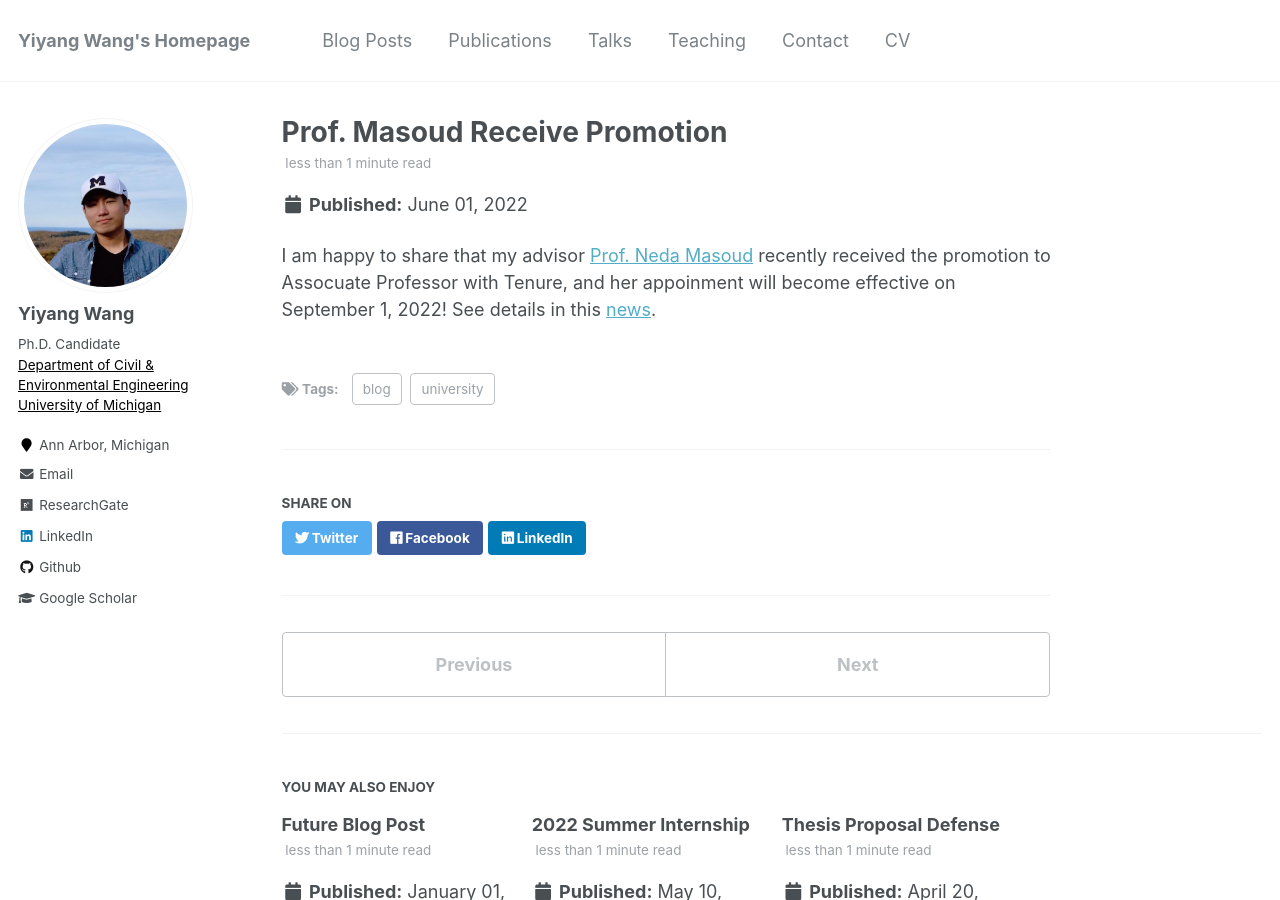
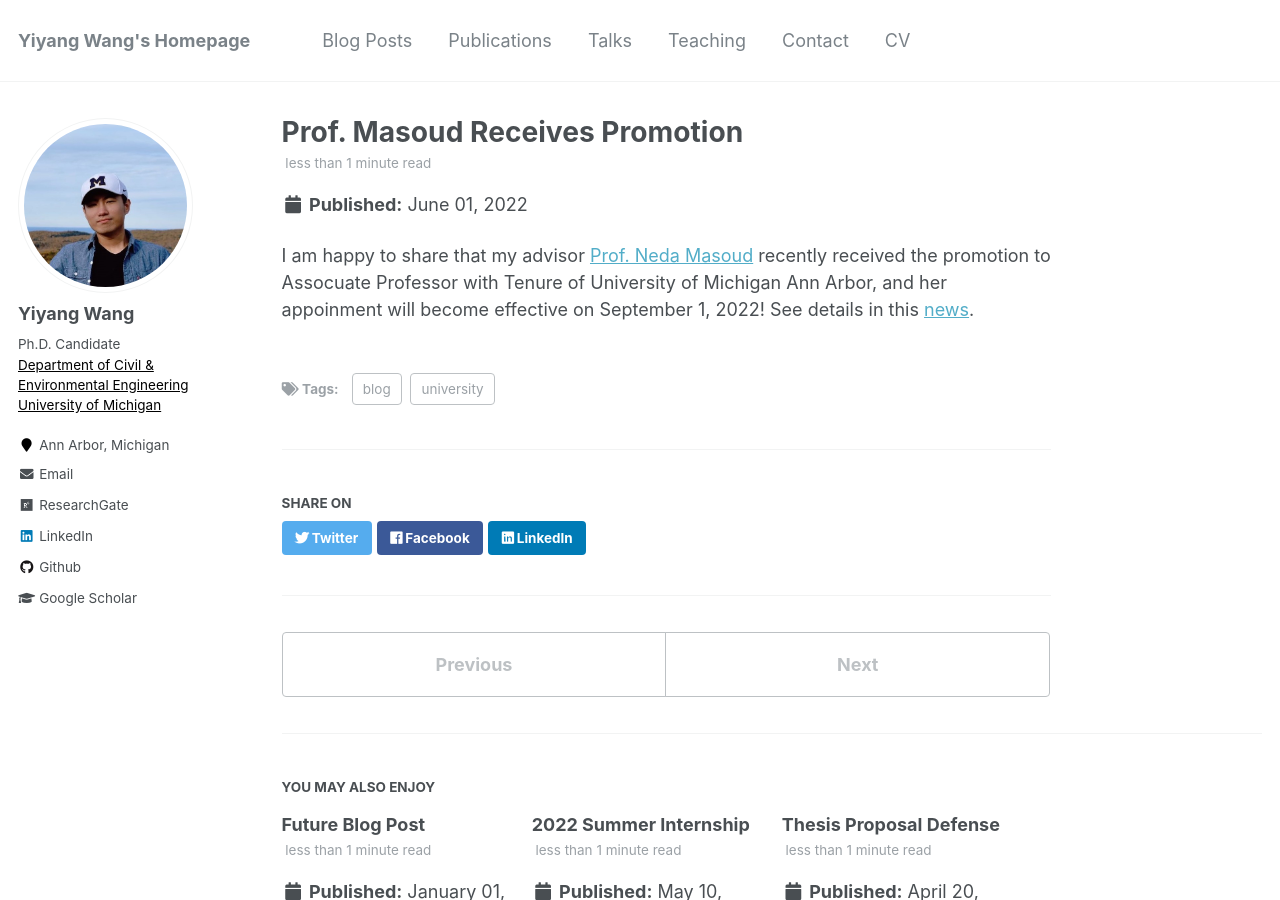
Before and after one commit to yiyangwan/yiyangwan.github.io, a Jekyll site: the page built from _posts/2022-06-01-blog-post-1.md, in a window 1280 px wide and 900 px high. Built offline with Jekyll 4.4.1, drawn with Linux system fonts in a browser that asks for light colours.

Commit message:
Update 2022-06-01-blog-post-1.md

```diff
--- a/_posts/2022-06-01-blog-post-1.md
+++ b/_posts/2022-06-01-blog-post-1.md
@@ -1,6 +1,6 @@
 ---
 # sitemap: false
-title: 'Prof. Masoud Receive Promotion'
+title: 'Prof. Masoud Receives Promotion'
 date: 2022-06-01
 permalink: /posts/2022/06/blog-post-1/
 tags:
@@ -8,4 +8,4 @@ tags:
   - university
 ---
 
-I am happy to share that my advisor [Prof. Neda Masoud](https://cee.engin.umich.edu/people/masoud-neda/) recently received the promotion to Assocuate Professor with Tenure, and her appoinment will become effective on September 1, 2022! See details in this [news](https://cee.engin.umich.edu/2022/05/25/profs-masoud-and-menassa-lecturers-macvean-and-bernardini-receive-promotions/).
+I am happy to share that my advisor [Prof. Neda Masoud](https://cee.engin.umich.edu/people/masoud-neda/) recently received the promotion to Assocuate Professor with Tenure of University of Michigan Ann Arbor, and her appoinment will become effective on September 1, 2022! See details in this [news](https://cee.engin.umich.edu/2022/05/25/profs-masoud-and-menassa-lecturers-macvean-and-bernardini-receive-promotions/).
```
